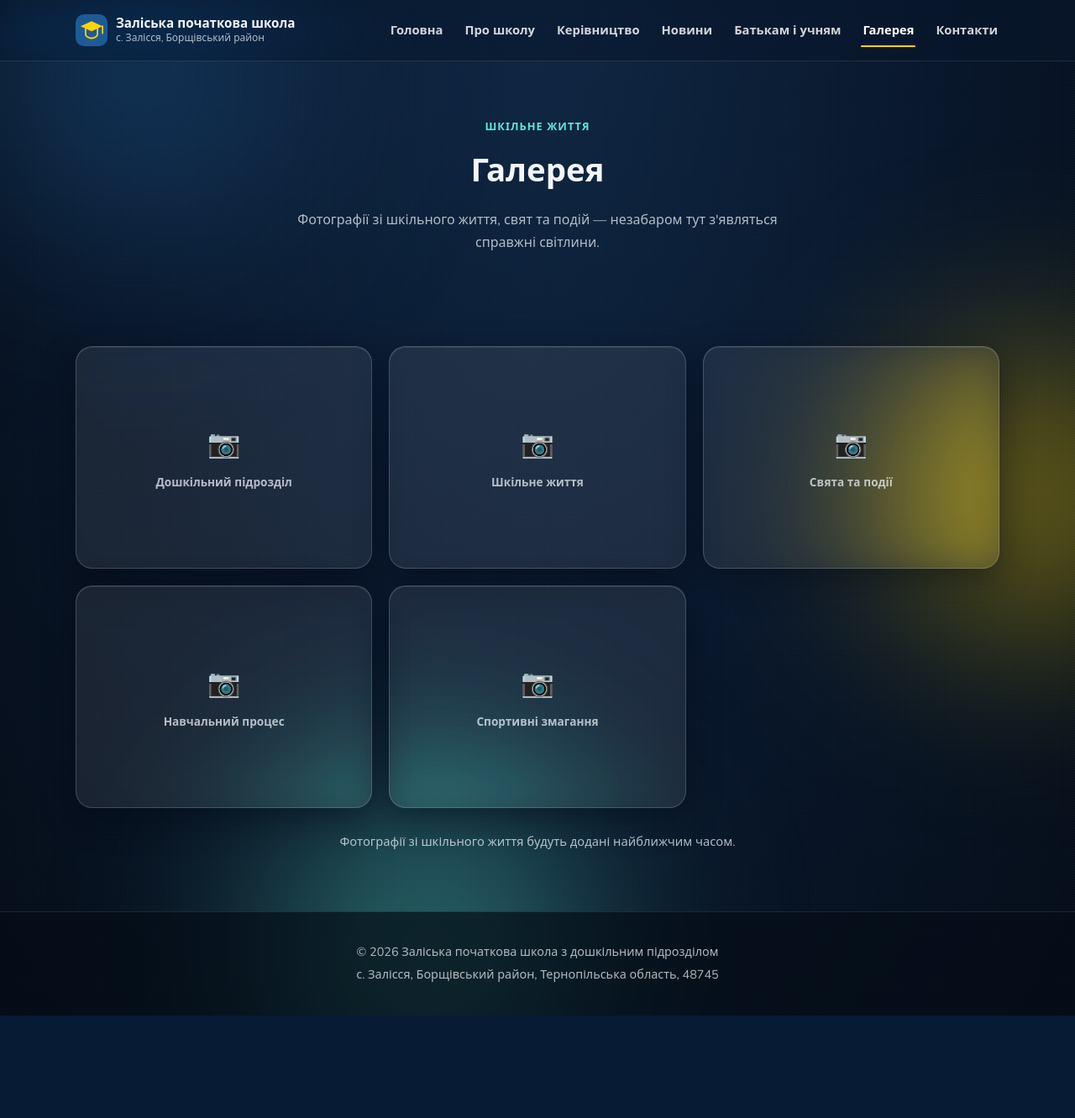
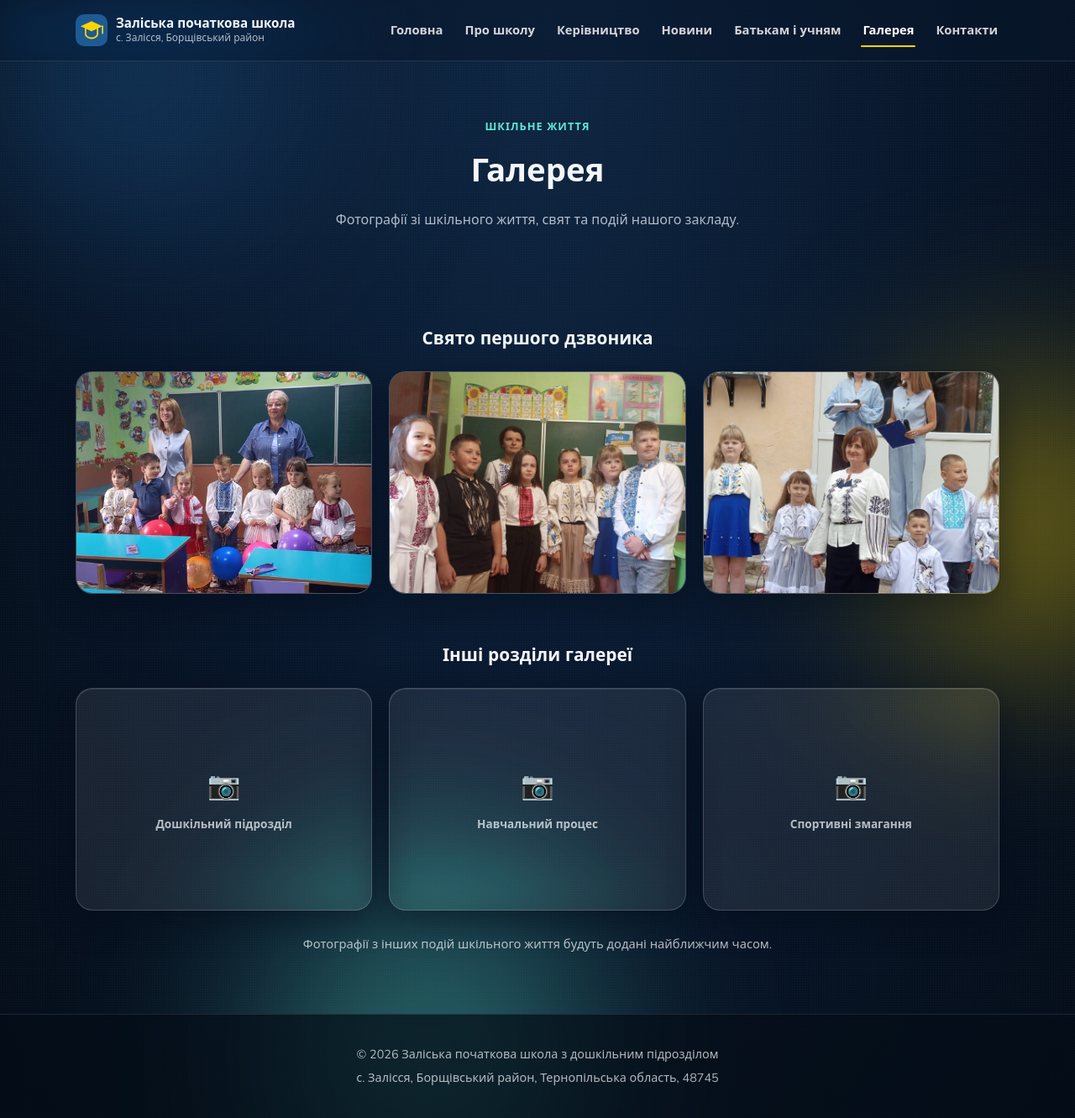
Before and after one commit to makson221/sait-dla-skoli, a web app: page /galereya.html in a window 1280 px wide. Shown: the whole page at 84% size. Before the commit the page ends 1209 px from the top, so only its background shows below. Run offline with its HTML, style and script files only (its server is not run), Linux system fonts and the light colour scheme; data that the repository does not hold is empty.

Commit message:
Add real First Bell photos to the Gallery page
Add three photos from the school's "Перший дзвоник" (First Bell)
celebration and display them in a dedicated photo grid at the top
of the Gallery page. Remaining categories without photos yet stay
as placeholders under "Інші розділи галереї".

Co-Authored-By: Claude Sonnet 5 <noreply@anthropic.com>
Claude-Session: https://claude.ai/code/session_014NMZSVdMsr2gQQeB54UWfe

```diff
--- a/css/style.css
+++ b/css/style.css
@@ -689,6 +689,40 @@ a { color: inherit; }
 }
 
 /* ---------- Gallery ---------- */
+.gallery-group-title {
+  font-size: 1.3rem;
+  font-weight: 800;
+  margin: 0 0 22px;
+  text-align: center;
+}
+
+.photo-grid {
+  display: grid;
+  grid-template-columns: repeat(3, 1fr);
+  gap: 20px;
+  margin-bottom: 8px;
+}
+
+.gallery-photo {
+  margin: 0;
+  aspect-ratio: 4 / 3;
+  border-radius: var(--radius);
+  overflow: hidden;
+  padding: 0;
+}
+
+.gallery-photo img {
+  width: 100%;
+  height: 100%;
+  object-fit: cover;
+  display: block;
+  transition: transform 0.5s ease;
+}
+
+.gallery-photo:hover img {
+  transform: scale(1.07);
+}
+
 .gallery-grid {
   display: grid;
   grid-template-columns: repeat(3, 1fr);
@@ -821,6 +855,7 @@ a { color: inherit; }
 
   .parents-grid,
   .gallery-grid,
+  .photo-grid,
   .docs-list {
     grid-template-columns: 1fr 1fr;
   }
@@ -867,6 +902,7 @@ a { color: inherit; }
 
   .parents-grid,
   .gallery-grid,
+  .photo-grid,
   .docs-list {
     grid-template-columns: 1fr;
   }
--- a/galereya.html
+++ b/galereya.html
@@ -52,20 +52,32 @@
     <div class="container">
       <span class="eyebrow">Шкільне життя</span>
       <h1>Галерея</h1>
-      <p>Фотографії зі шкільного життя, свят та подій — незабаром тут з'являться справжні світлини.</p>
+      <p>Фотографії зі шкільного життя, свят та подій нашого закладу.</p>
     </div>
   </section>
 
   <section class="section">
     <div class="container">
+      <h2 class="gallery-group-title reveal">Свято першого дзвоника</h2>
+      <div class="photo-grid">
+        <figure class="gallery-photo glass glass-hover reveal" style="--i:0">
+          <img src="assets/gallery/pershyi-dzvonyk-1.jpg" alt="Наймолодші вихованці з педагогами у святково прикрашеному класі" loading="lazy">
+        </figure>
+        <figure class="gallery-photo glass glass-hover reveal" style="--i:1">
+          <img src="assets/gallery/pershyi-dzvonyk-2.jpg" alt="Учні у вишиванках біля класної дошки на святі першого дзвоника" loading="lazy">
+        </figure>
+        <figure class="gallery-photo glass glass-hover reveal" style="--i:2">
+          <img src="assets/gallery/pershyi-dzvonyk-3.jpg" alt="Урочиста лінійка з нагоди Дня знань біля будівлі школи" loading="lazy">
+        </figure>
+      </div>
+
+      <h2 class="gallery-group-title reveal" style="margin-top:56px;">Інші розділи галереї</h2>
       <div class="gallery-grid">
         <div class="gallery-placeholder glass glass-hover reveal" style="--i:0">📷<span>Дошкільний підрозділ</span></div>
-        <div class="gallery-placeholder glass glass-hover reveal" style="--i:1">📷<span>Шкільне життя</span></div>
-        <div class="gallery-placeholder glass glass-hover reveal" style="--i:2">📷<span>Свята та події</span></div>
-        <div class="gallery-placeholder glass glass-hover reveal" style="--i:3">📷<span>Навчальний процес</span></div>
-        <div class="gallery-placeholder glass glass-hover reveal" style="--i:4">📷<span>Спортивні змагання</span></div>
+        <div class="gallery-placeholder glass glass-hover reveal" style="--i:1">📷<span>Навчальний процес</span></div>
+        <div class="gallery-placeholder glass glass-hover reveal" style="--i:2">📷<span>Спортивні змагання</span></div>
       </div>
-      <p class="section-note reveal">Фотографії зі шкільного життя будуть додані найближчим часом.</p>
+      <p class="section-note reveal">Фотографії з інших подій шкільного життя будуть додані найближчим часом.</p>
     </div>
   </section>
 
```
Also changed, not shown: assets/gallery/pershyi-dzvonyk-1.jpg (added), assets/gallery/pershyi-dzvonyk-2.jpg (added), assets/gallery/pershyi-dzvonyk-3.jpg (added).
